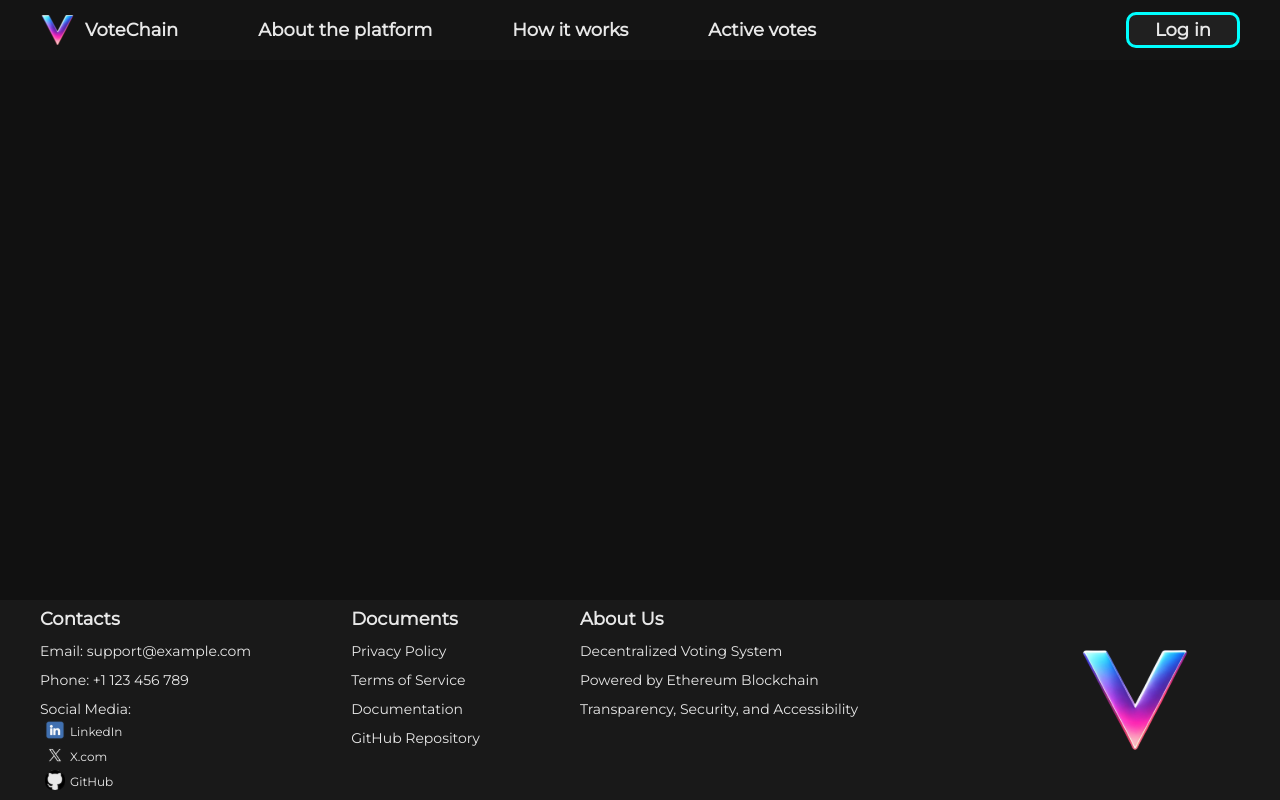
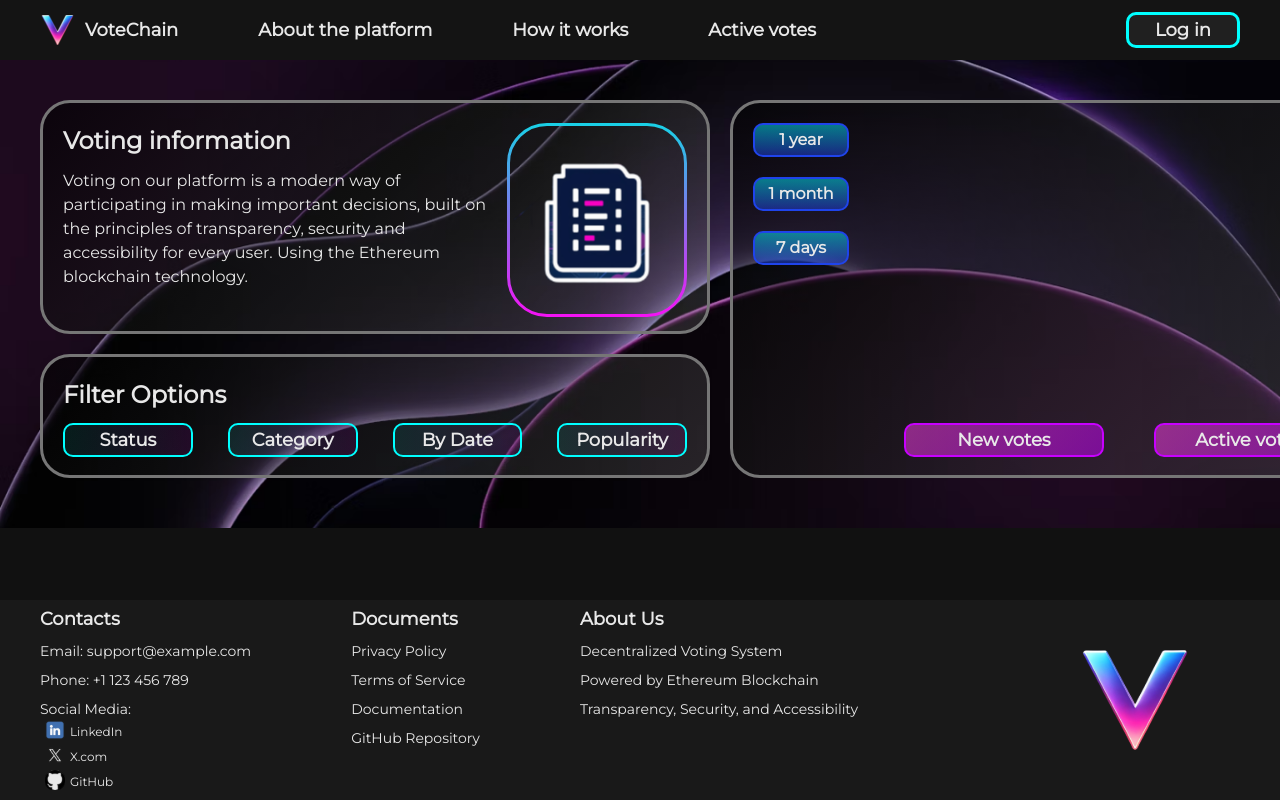
Before and after one commit to VladyslavHuts/VoteChain-frontend, a React (Create React App) app: page /active-votes in a window 1280 px wide. Built offline with nearby package versions, Linux system fonts and the light colour scheme.

Commit message:
The Dashboard component was developed

```diff
--- /dev/null
+++ b/src/components/Dashboard.tsx
@@ -0,0 +1,52 @@
+import React, {Component} from 'react';
+import '../styles/dashboard.css';
+import dashboardImage from '../assets/images/dashboard__info-img.svg';
+
+class Dashboard extends Component {
+    render() {
+        return (
+            <section className="dashboard">
+                <div className="container">
+                    <div className="dashboard__container">
+                        <div className="dashboard__wrapper">
+                            <div className="dashboard__info">
+                                <div className="dashboard__info-text">
+                                    <h2 className="dashboard__subtitle">Voting information</h2>
+                                    <p className="dashboard__text">Voting on our platform is a modern way of participating in making important decisions, built on the principles of transparency, security and accessibility for every user. Using the Ethereum blockchain technology.</p>
+                                </div>
+                                <img className="dashboard__info-image" src={dashboardImage} alt="#"/>
+                            </div>
+                            <div className="dashboard__option">
+                                <h2 className="dashboard__subtitle">Filter Options</h2>
+                                <div className="dashboard__filters">
+                                    <button className="dashboard__filters-btn">Status</button>
+                                    <button className="dashboard__filters-btn">Category</button>
+                                    <button className="dashboard__filters-btn">By Date</button>
+                                    <button className="dashboard__filters-btn">Popularity</button>
+                                </div>
+                            </div>
+                        </div>
+                        <div className="dashboard__statistics">
+                            <div className="dashboard__statistics-wrapper">
+                                <div className="dashboard__graph-btns">
+                                    <button className="dashboard__graph-btn">1 year</button>
+                                    <button className="dashboard__graph-btn">1 month</button>
+                                    <button className="dashboard__graph-btn">7 days</button>
+                                </div>
+                                <div className="dashboard__graph">
+
+                                </div>
+                            </div>
+                            <div className="dashboard__graph-btns-stat">
+                                <button className="dashboard__graph-btn-stat">New votes</button>
+                                <button className="dashboard__graph-btn-stat">Active voting</button>
+                            </div>
+                        </div>
+                    </div>
+                </div>
+            </section>
+        );
+    }
+}
+
+export default Dashboard;
--- a/src/pages/ActiveVotes.tsx
+++ b/src/pages/ActiveVotes.tsx
@@ -1,10 +1,11 @@
 import React, {Component} from 'react';
+import Dashboard from "../components/Dashboard";
 
 class ActiveVotes extends Component {
     render() {
         return (
             <div className="activeVotes">
-
+                <Dashboard/>
             </div>
         );
     }
--- /dev/null
+++ b/src/styles/dashboard.css
@@ -0,0 +1,101 @@
+.dashboard{
+    background: url("../assets/images/showcase__background.png") no-repeat center / cover;
+}
+.dashboard__container{
+    padding: 40px 0 50px;
+    display: flex;
+    flex-direction: row;
+    gap: 20px;
+}
+.dashboard__info{
+    width: 670px;
+    height: 234px;
+    display: flex;
+    gap: 20px;
+    margin-bottom: 20px;
+    padding: 20px;
+    border: 3px solid #767676;
+    border-radius: 30px;
+    background: linear-gradient(135deg, rgba(0, 0, 0, 0.6) 0%, rgba(160, 160, 160, 0.2) 100%);
+}
+.dashboard__info-image{
+    width: 180px;
+    height: 194px;
+}
+.dashboard__option{
+    width: 670px;
+    height: 124px;
+    padding: 20px;
+    border: 3px solid #767676;
+    border-radius: 30px;
+    background: linear-gradient(135deg, rgba(0, 0, 0, 0.6) 0%, rgba(160, 160, 160, 0.2) 100%);
+}
+.dashboard__subtitle{
+    margin-bottom: 10px;
+    font-weight: 900;
+    font-size: 24px;
+}
+.dashboard__text{
+    font-weight: 500;
+    font-size: 16px;
+}
+.dashboard__filters{
+    display: flex;
+    justify-content: center;
+    gap: 35px;
+}
+.dashboard__filters-btn{
+    font-weight: 700;
+    font-size: 18px;
+    width: 130px;
+    height: 34px;
+    border: 2px solid cyan;
+    border-radius: 10px;
+    background: linear-gradient(90deg, rgba(21, 238, 227, 0.1) 0%, rgba(225, 1, 255, 0.1) 100%);
+}
+.dashboard__statistics{
+    width: 670px;
+    height: 378px;
+    padding: 20px;
+    border: 3px solid #767676;
+    border-radius: 30px;
+    background: linear-gradient(135deg, rgba(0, 0, 0, 0.6) 0%, rgba(160, 160, 160, 0.2) 100%);
+}
+.dashboard__graph-btns{
+    display: flex;
+    flex-direction: column;
+    gap: 20px;
+}
+.dashboard__graph-btn{
+    border: 2px solid #1F44EB;
+    border-radius: 10px;
+    width: 96px;
+    height: 34px;
+    background: linear-gradient(180deg, rgba(0, 234, 255, 0.5) 0%, rgba(31, 68, 235, 0.5) 100%);
+    font-weight: 700;
+    font-size: 16px;
+}
+.dashboard__statistics-wrapper{
+    display: flex;
+    flex-direction: row;
+}
+.dashboard__graph{
+    width: 523px;
+    height: 300px;
+}
+.dashboard__graph-btns-stat{
+    display: flex;
+    flex-direction: row;
+    justify-content: right;
+    gap: 50px;
+    margin-right: 18px;
+}
+.dashboard__graph-btn-stat{
+    width: 200px;
+    height: 34px;
+    border: 2px solid #C800FF;
+    border-radius: 10px;
+    background: linear-gradient(133deg, rgba(252, 66, 233, 0.5) 0%, rgba(200, 0, 255, 0.5) 100%);
+    font-weight: 700;
+    font-size: 18px;
+}
```
Also changed, not shown: src/assets/images/dashboard__info-img.svg (added).
